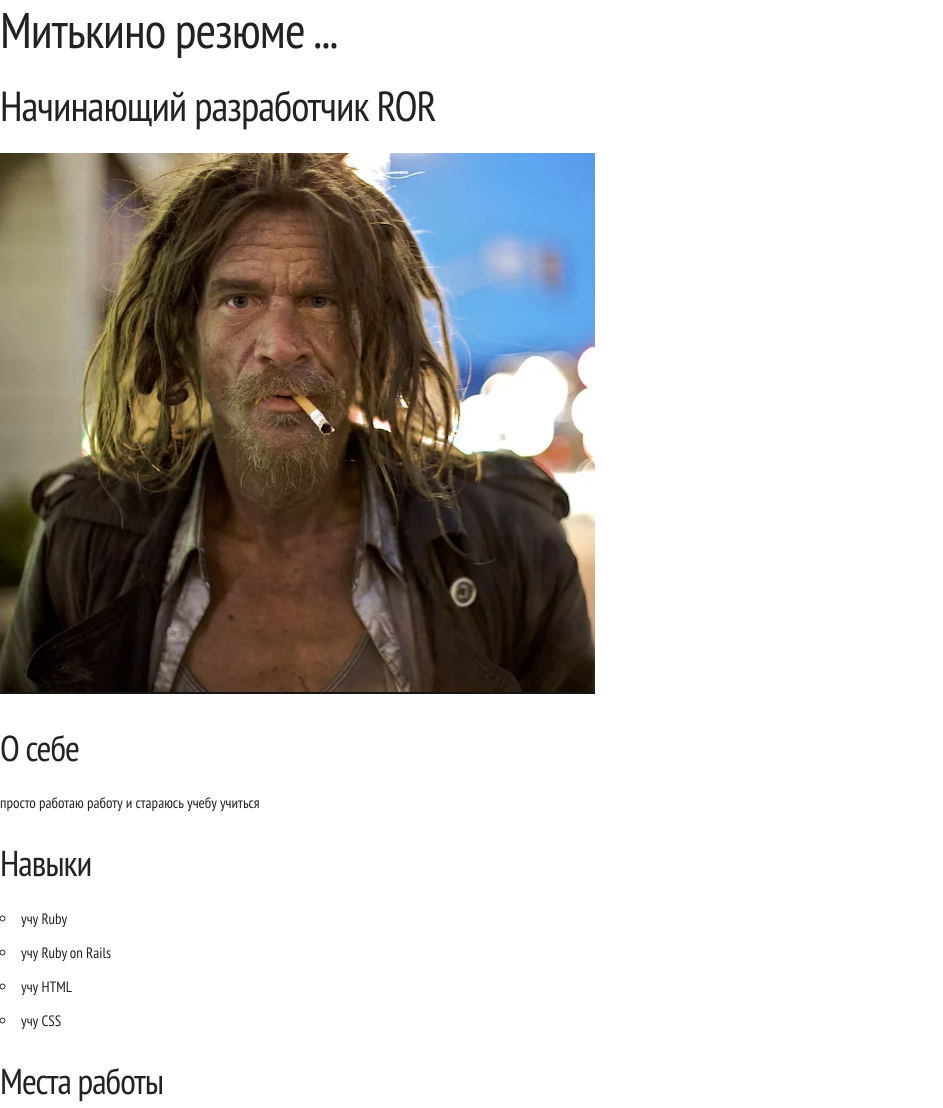
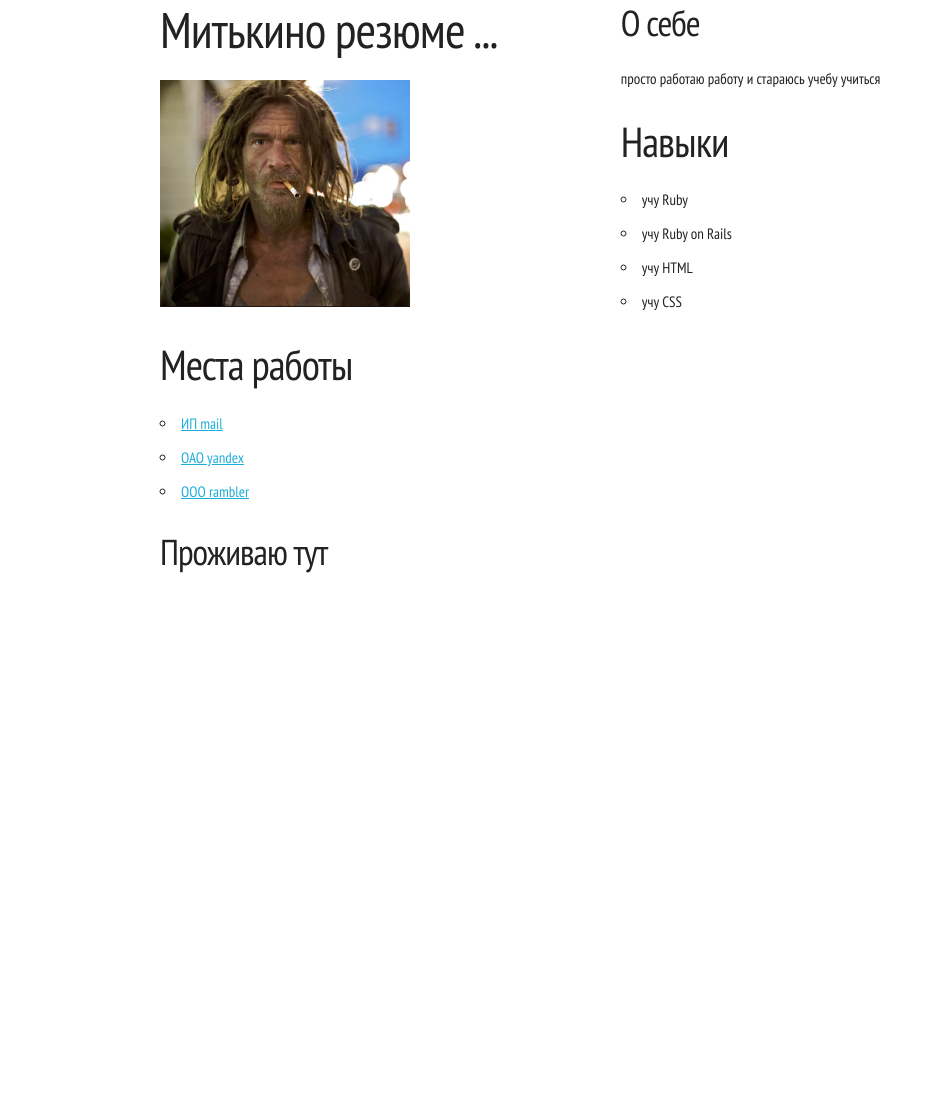
Before and after one commit to ROSBEKON/cv, a plain HTML site: page index.html in a window 1280 px wide. Shown: the top 1108 px of the page, without its empty margins (0-943 px from the left). After the commit the page ends 896 px from the top, so only its background shows below. Drawn offline with Linux system fonts and the light colour scheme.

Commit message:
socond commit cv 141020171645

```diff
--- a/index.html
+++ b/index.html
@@ -13,11 +13,12 @@
     <link rel="stylesheet" href="css/skeleton.css">
   </head>
   <body>
+    <div class="container">
+      <div class="row">
+        <div class="six columns">
+          <h1>Митькино резюме ...</h1>
 
-  	<div>
-		<h1>Митькино резюме ...</h1>
-		<h2>Начинающий разработчик ROR</h2>
-		<img src="man.PNG" alt="[picture here ...]">
+          <img src="man.PNG" alt="[picture here ...]" width="250">
           <br></br>
         </div>
 
@@ -27,7 +28,7 @@
         </div>
 
         <div>
-		<h3>Навыки</h3>
+          <h2>Навыки</h2>
           <ul>
             <li>учу Ruby</li>
             <li>учу Ruby on Rails</li>
@@ -37,7 +38,7 @@
         </div>
 
         <div>
-		<h3>Места работы</h3>
+          <h2>Места работы</h2>
           <ul>
             <li><a href="https://mail.ru" >ИП mail</a></li>
             <li><a href="https://yandex.ru">ОАО yandex</a></li>
@@ -49,11 +50,13 @@
           <h3>Проживаю тут </h3>
         </div>
 
+
           <div id="map"
             data-address="Ульяновск, Нариманова 1"
             style="width: 100%; height: 300px;">
           </div>
 
-
+      </div>
+    </div>
   </body>
 </html>
```
Lines whose indentation alone changed are shown as unchanged.
